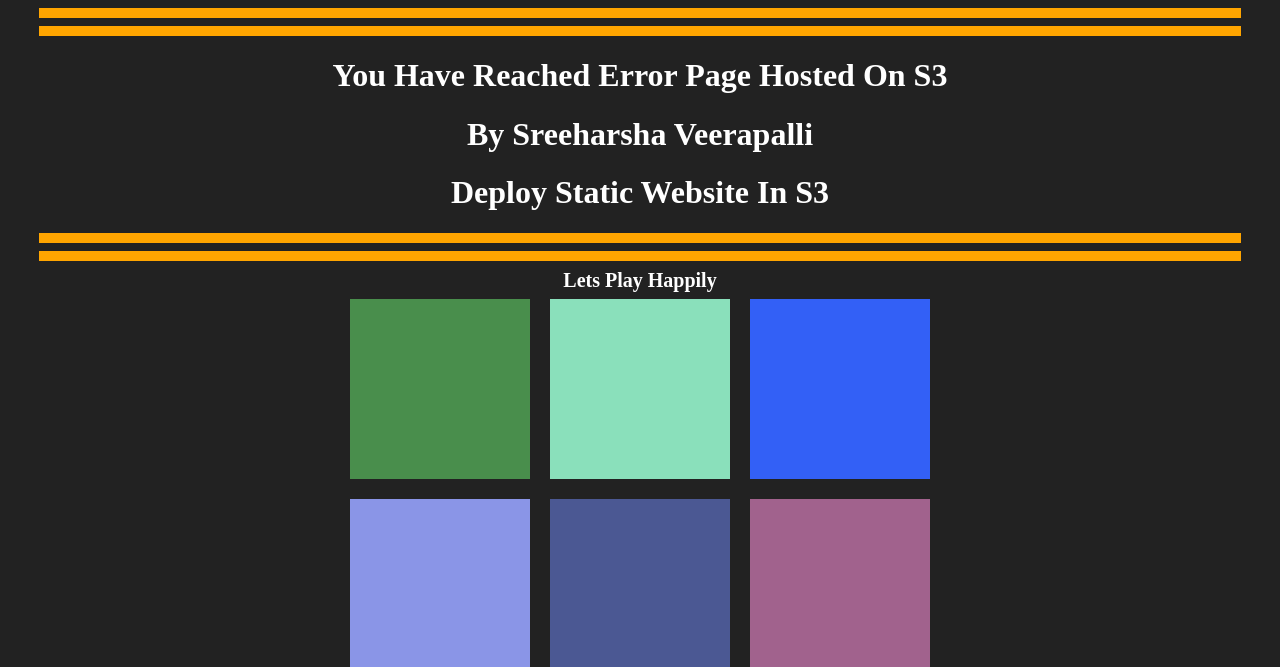
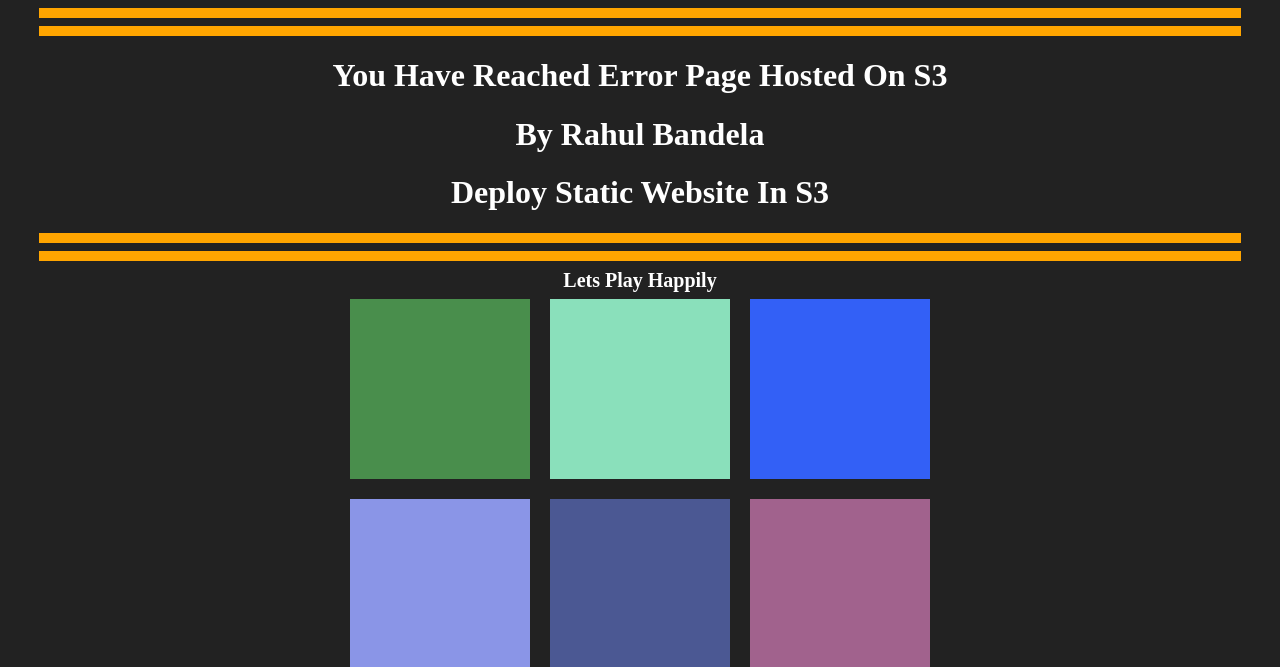
Before and after one commit to rbandela041/AWSB60, a plain HTML site: page error.html in a window 1280 px wide. Shown: the top 667 px of the page. Drawn offline with Linux system fonts and the light colour scheme.

Commit message:
Update error.html

```diff
--- a/error.html
+++ b/error.html
@@ -12,7 +12,7 @@
 <hr size="10px" noshade  align=center width="1200px" color="orange">
 	<hr size="10px" noshade  align=center width="1200px" color="orange">
 	<h1>You Have Reached Error Page Hosted On S3</h1>
-	<h1>By Sreeharsha Veerapalli</h1>
+	<h1>By Rahul Bandela</h1>
 	<h1>Deploy Static Website In S3</h1>
 <hr size="10px" noshade  align=center width="1200px" color="orange">
 <hr size="10px" noshade  align=center width="1200px" color="orange">
```
